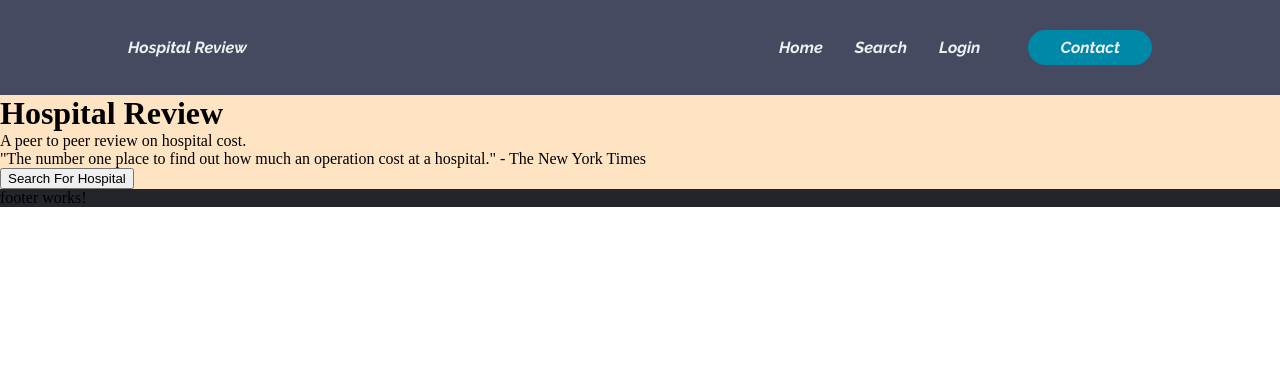
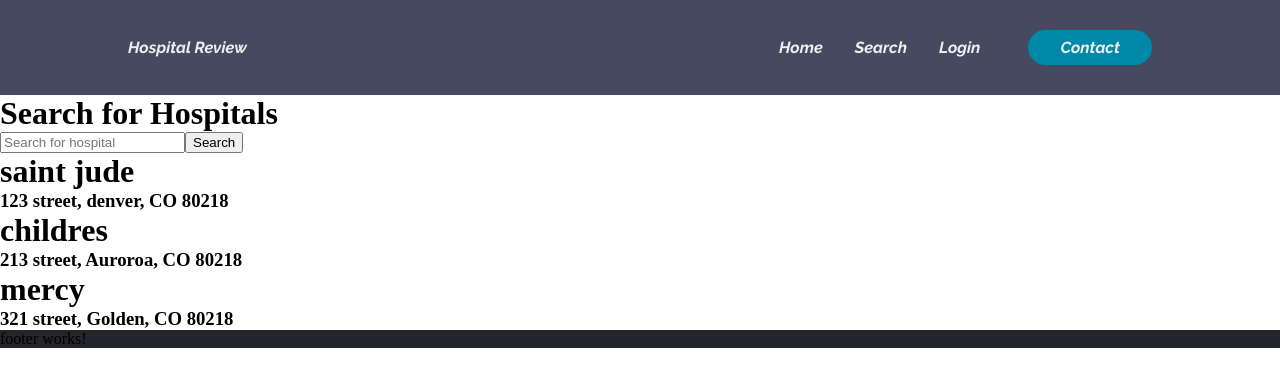
Before and after one commit to wiseman-why-not/HospitalReview, an Angular app in the folder ngHospitalReview/: page / in a window 1280 px wide. Shown: the top 386 px of the page. Built offline with nearby package versions, Linux system fonts and the light colour scheme.

Commit message:
created forms to create each model in the search page component for later use.

```diff
--- a/ngHospitalReview/src/app/app.component.html
+++ b/ngHospitalReview/src/app/app.component.html
@@ -1,5 +1,6 @@
 <app-navbar></app-navbar>
-<app-landing-page></app-landing-page>
+<!-- <app-landing-page></app-landing-page> -->
+<app-search-page></app-search-page>
 <app-footer></app-footer>
 
 <router-outlet></router-outlet>
--- /dev/null
+++ b/ngHospitalReview/src/app/search-page/search-page.component.html
@@ -0,0 +1,62 @@
+<h1>Search for Hospitals</h1>
+<form action="#" method="get">
+<input type="search" name="searchHospital" id="" placeholder="Search for hospital">
+<input type="submit" value="Search">
+</form>
+
+<div *ngFor="let hospital of hospitals">
+  <h1>{{hospital.name}}</h1>
+  <h3>{{hospital.street}}, {{hospital.city}}, {{hospital.state}} {{hospital.zipCode}}</h3>
+</div>
+
+<!-- forms to create each entity -->
+<!-- <div id="createHospital">
+  <h2>Create a Hospital</h2>
+  <form action="" method="post">
+    <input type="text" name="name" [(ngModel)]="hospital.name" placeholder="Hosptial name">
+    <input type="text" name="street" [(ngModel)]="hospital.street" placeholder="street">
+    <input type="text" name="city" [(ngModel)]="hospital.city" placeholder="city">
+    <input type="text" name="state" [(ngModel)]="hospital.state" placeholder="state">
+    <input type="text" name="zipCode" [(ngModel)]="hospital.zipCode" placeholder="zip code">
+    <input type="submit" value="create new hospital">
+  </form>
+  <h2>{{hospital | json}}</h2>
+</div>
+
+<div id="createUser">
+  <h2>Create a User</h2>
+  <form action="" method="post">
+    <input type="text" name="username" [(ngModel)]="user.username" placeholder="username">
+    <input type="text" name="password" [(ngModel)]="user.password" placeholder="password">
+    <input type="text" name="age" [(ngModel)]="user.age" placeholder="age">
+    <input type="text" name="gender" [(ngModel)]="user.gender" placeholder="gender">
+    <input type="submit" value="create new user">
+  </form>
+  <h2>{{user | json}}</h2>
+</div>
+
+<div id="createPost">
+  <h2>Create a Post</h2>
+  <form action="" method="post">
+    <input type="text" name="review" [(ngModel)]="post.review" placeholder="review">
+    <input type="date" name="createDate" [(ngModel)]="post.createDate" placeholder="date">
+    <input type="hidden" name="user" [(ngModel)]="post.user" value={{user}} >
+    <input type="hidden" name="hospital" [(ngModel)]="post.hospital" value={{hospital}}>
+    <input type="hidden" name="procedure" [(ngModel)]="post.procedure" value={{procedure}}>
+    <input type="submit" value="create new post">
+  </form>
+  <h2>{{post | json}}</h2>
+</div>
+
+<div id="createProcedure">
+  <h2>Create a Procedure</h2>
+  <form action="" method="post">
+    <input type="text" name="procedureName" [(ngModel)]="procedure.procdureName" placeholder="Procedure name">
+    <input type="text" name="description" [(ngModel)]="procedure.description" placeholder="description">
+    <input type="number" name="cost" [(ngModel)]="procedure.cost" placeholder="cost">
+    <input type="hidden" name="post" [(ngModel)]="procedure.post" value={{post}}>
+
+    <input type="submit" value="create new procedure">
+  </form>
+  <h2>{{procedure | json}}</h2>
+</div> -->
--- /dev/null
+++ b/ngHospitalReview/src/app/search-page/search-page.component.ts
@@ -0,0 +1,49 @@
+import { User } from './../models/user';
+import { Procedure } from './../models/procedure';
+import { Component, OnInit } from '@angular/core';
+import { Hospital } from '../models/hospital';
+import { Post } from '../models/post';
+
+@Component({
+  selector: 'app-search-page',
+  templateUrl: './search-page.component.html',
+  styleUrls: ['./search-page.component.css']
+})
+export class SearchPageComponent implements OnInit {
+  hospital = new Hospital;
+  user = new User;
+  post = new Post;
+  procedure = new Procedure;
+  // hard coded hospitals
+  hospitals = [
+    {
+      id: 1,
+      name: "saint jude",
+      street: "123 street",
+      city: "denver",
+      state: "CO",
+      zipCode: 80218
+    },
+    {
+      id: 2,
+      name: "childres",
+      street: "213 street",
+      city: "Auroroa",
+      state: "CO",
+      zipCode: 80218
+    },
+    {
+      id: 3,
+      name: "mercy",
+      street: "321 street",
+      city: "Golden",
+      state: "CO",
+      zipCode: 80218
+    }
+  ]
+  constructor() { }
+
+  ngOnInit(): void {
+  }
+
+}
```
Also changed, not shown: ngHospitalReview/src/app/app.module.ts (+6 -2 lines), ngHospitalReview/src/app/search-page/search-page.component.css (added), 1 other file (tests, documents, lock files or other folders).
